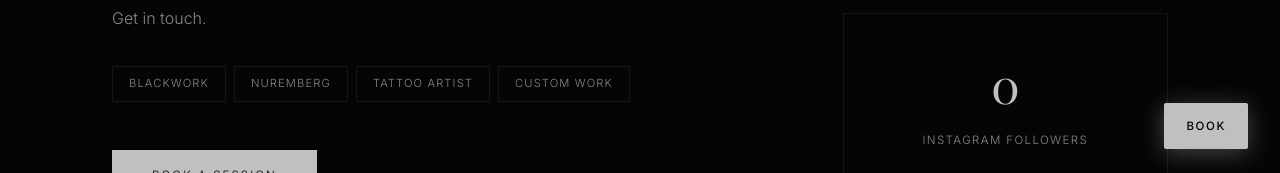
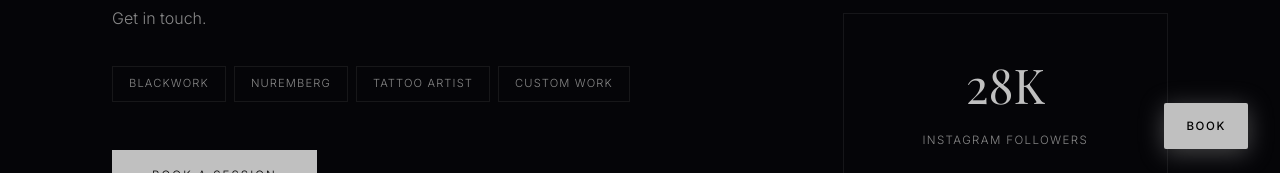
Before and after one commit to BayouWebStudio/junkjane, a plain HTML site: page about.html in a window 1280 px wide. Shown: the part 619-792 px from the top of the page. Drawn offline with nearby package versions, Linux system fonts and the light colour scheme.

Commit message:
Fix: Update follower count to 28K

```diff
--- a/about.html
+++ b/about.html
@@ -109,7 +109,7 @@
       </div>
       <div class="stats-section">
         <div class="stat-card fade-up"><div class="stat-big">5+</div><div class="stat-small">Years of Experience</div></div>
-        <div class="stat-card fade-up"><div class="stat-big">0</div><div class="stat-small">Instagram Followers</div></div>
+        <div class="stat-card fade-up"><div class="stat-big">28K</div><div class="stat-small">Instagram Followers</div></div>
         <div class="stat-card fade-up"><div class="stat-big">Nuremberg</div><div class="stat-small">Base City</div></div>
       </div>
     </div>
```
